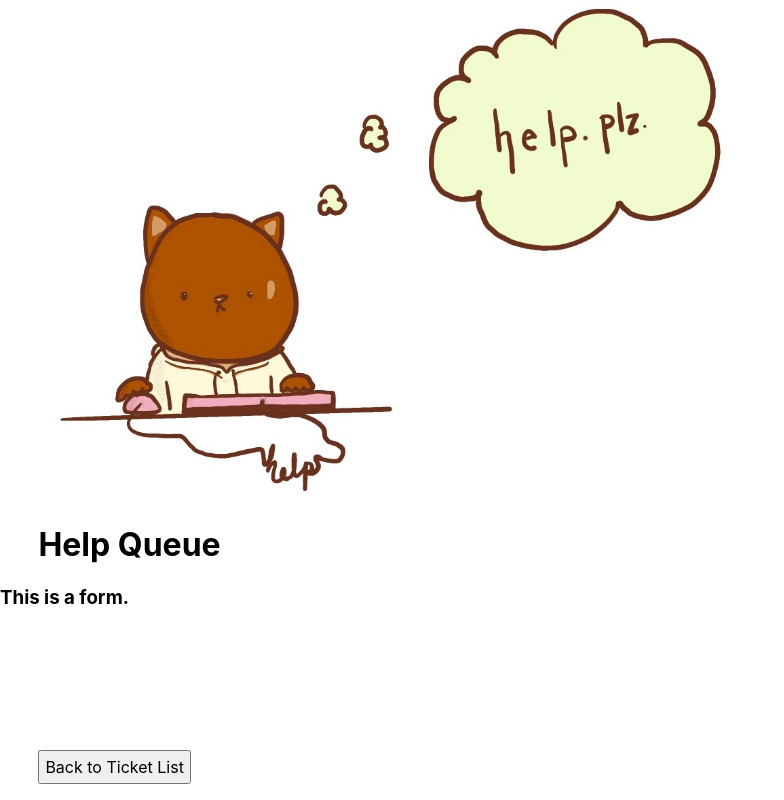
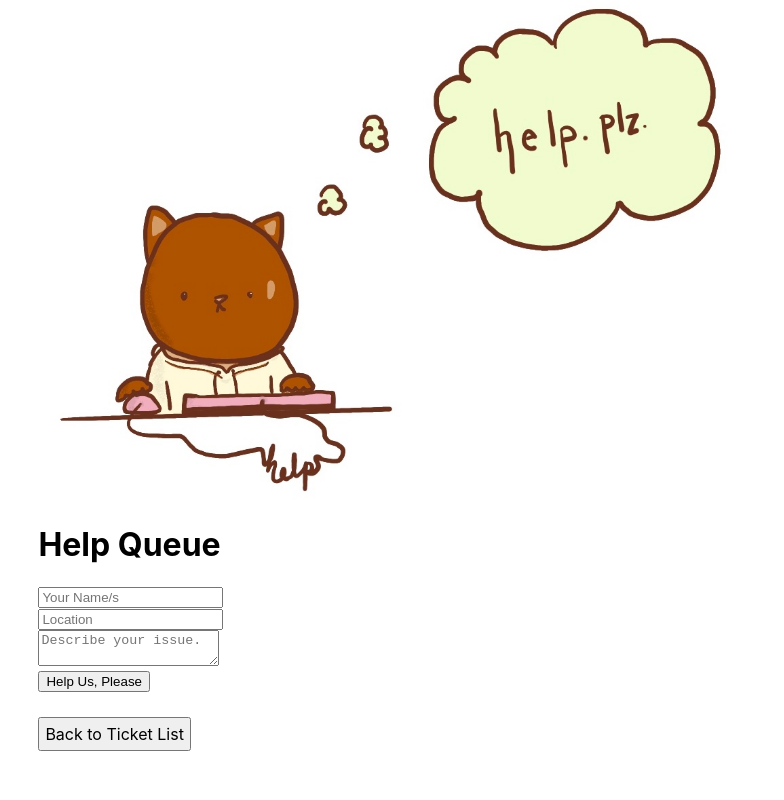
Before and after one commit to tigertiger/help-queue, a React (Create React App) app: page / in a window 1280 px wide. Both pictures are taken after a click on the button "Add Ticket". Shown: the whole page, without its empty margins (0-784 px from the left). Built offline with nearby package versions, Linux system fonts and the light colour scheme.

Commit message:
add ticket form

```diff
--- a/src/components/NewTicketForm.js
+++ b/src/components/NewTicketForm.js
@@ -1,11 +1,41 @@
 import React from "react";
+import { v4 } from 'uuid';
+import PropTypes from "prop-types";
 
 function NewTicketForm(props){
+
+  function handleNewTicketFormSubmission(event) {
+    event.preventDefault();
+    props.onNewTicketCreation({names: event.target.names.value, location: event.target.location.value, issue: event.target.issue.value, id: v4()});
+    console.log(event.target.names.value);
+    console.log(event.target.location.value);
+    console.log(event.target.issue.value);
+  }
+
   return (
     <React.Fragment>
-      <h3>This is a form.</h3>
+      <div className="container">
+        <form id="helpForm" onSubmit={handleNewTicketFormSubmission}>
+          <input
+            type='text'
+            name='names'
+            placeholder='Your Name/s' /><br />
+          <input
+            type='text'
+            name='location'
+            placeholder='Location' /><br />
+          <textarea
+            name='issue'
+            placeholder='Describe your issue.' /><br />
+          <button type='submit'>Help Us, Please</button>
+        </form>
+      </div>
     </React.Fragment>
   );
 }
 
+NewTicketForm.propTypes = {
+  onNewTicketCreation: PropTypes.func
+};
+
 export default NewTicketForm;
--- a/src/components/TicketControl.js
+++ b/src/components/TicketControl.js
@@ -7,7 +7,8 @@ class TicketControl extends React.Component {
   constructor(props) {
     super(props);
     this.state = {
-      formVisibleOnPage: false
+      formVisibleOnPage: false,
+      mainTicketList: []
     };
   }
 
@@ -21,19 +22,28 @@ class TicketControl extends React.Component {
     let currentlyVisibleState = null;
     let buttonText = null;
     if (this.state.formVisibleOnPage) {
-      currentlyVisibleState = <NewTicketForm />;
+      currentlyVisibleState = <NewTicketForm onNewTicketCreation={this.handleAddingNewTicketToList} />;
       buttonText = "Back to Ticket List";
     } else {
-      currentlyVisibleState = <TicketList />
+      currentlyVisibleState = <TicketList ticketList={this.state.mainTicketList} />
       buttonText = "Add Ticket";
     }
     return(
       <React.Fragment>
         {currentlyVisibleState}
+        <div className="container">
         <button id="friendButton" onClick={this.handleClick}>{buttonText}</button>
+        </div>
       </React.Fragment>
     );
   }
+
+  handleAddingNewTicketToList = (newTicket) => {
+    const newMainTicketList = this.state.mainTicketList.concat(newTicket);
+    this.setState({mainTicketList: newMainTicketList,
+      formVisibleOnPage: false});
+  }
+
 }
 
 export default TicketControl;
--- a/src/components/TicketList.js
+++ b/src/components/TicketList.js
@@ -1,30 +1,31 @@
 import React from "react";
 import Ticket from "./Ticket";
+import PropTypes from "prop-types";
 
-const mainTicketList = [
-  {
-    names: 'Strange cats who appeared at your door one night',
-    location: 'SE Portland',
-    issue: 'There is a mouse about who is not a real mouse.'
-  },
-  {
-    names: 'A friend who means well',
-    location: 'SE Portland',
-    issue: 'It\'s best not to look too deeply into the concerns of cats.'
-  },
-  {
-    names: 'The Doctors Rat & Opossum',
-    location: 'SE Portland',
-    issue: 'We have heard whisperings of a certain mouse...we would like to share information.'
-  }
-];
+// const mainTicketList = [
+//   {
+//     names: 'Strange cats who appeared at your door one night',
+//     location: 'SE Portland',
+//     issue: 'There is a mouse about who is not a real mouse.'
+//   },
+//   {
+//     names: 'A friend who means well',
+//     location: 'SE Portland',
+//     issue: 'It\'s best not to look too deeply into the concerns of cats.'
+//   },
+//   {
+//     names: 'The Doctors Rat & Opossum',
+//     location: 'SE Portland',
+//     issue: 'We have heard whisperings of a certain mouse...we would like to share information.'
+//   }
+// ];
 
-function TicketList(){
+function TicketList(props){
   return (
     <React.Fragment>
       <div className="container">
         <hr />
-        {mainTicketList.map((ticket, index) =>
+        {props.ticketList.map((ticket, index) =>
         <Ticket names={ticket.names}
         location = {ticket.location}
         issue={ticket.issue}
@@ -35,4 +36,8 @@ function TicketList(){
   );
 }
 
+TicketList.propTypes = {
+  ticketList: PropTypes.array
+};
+
 export default TicketList;
--- a/src/index.css
+++ b/src/index.css
@@ -17,13 +17,11 @@ code {
 }
 
 .container {
-  padding:0 0 5% 3%;
+  display:block;
+  padding:0 0 2% 3%;
 }
 
 #friendButton {
-  position:absolute;
-  bottom: 2%;
-  left: 3%;
   padding:5px;
   font-size:12pt;
   font-family: -apple-system, BlinkMacSystemFont, 'Segoe UI', 'Roboto', 'Oxygen',
```
